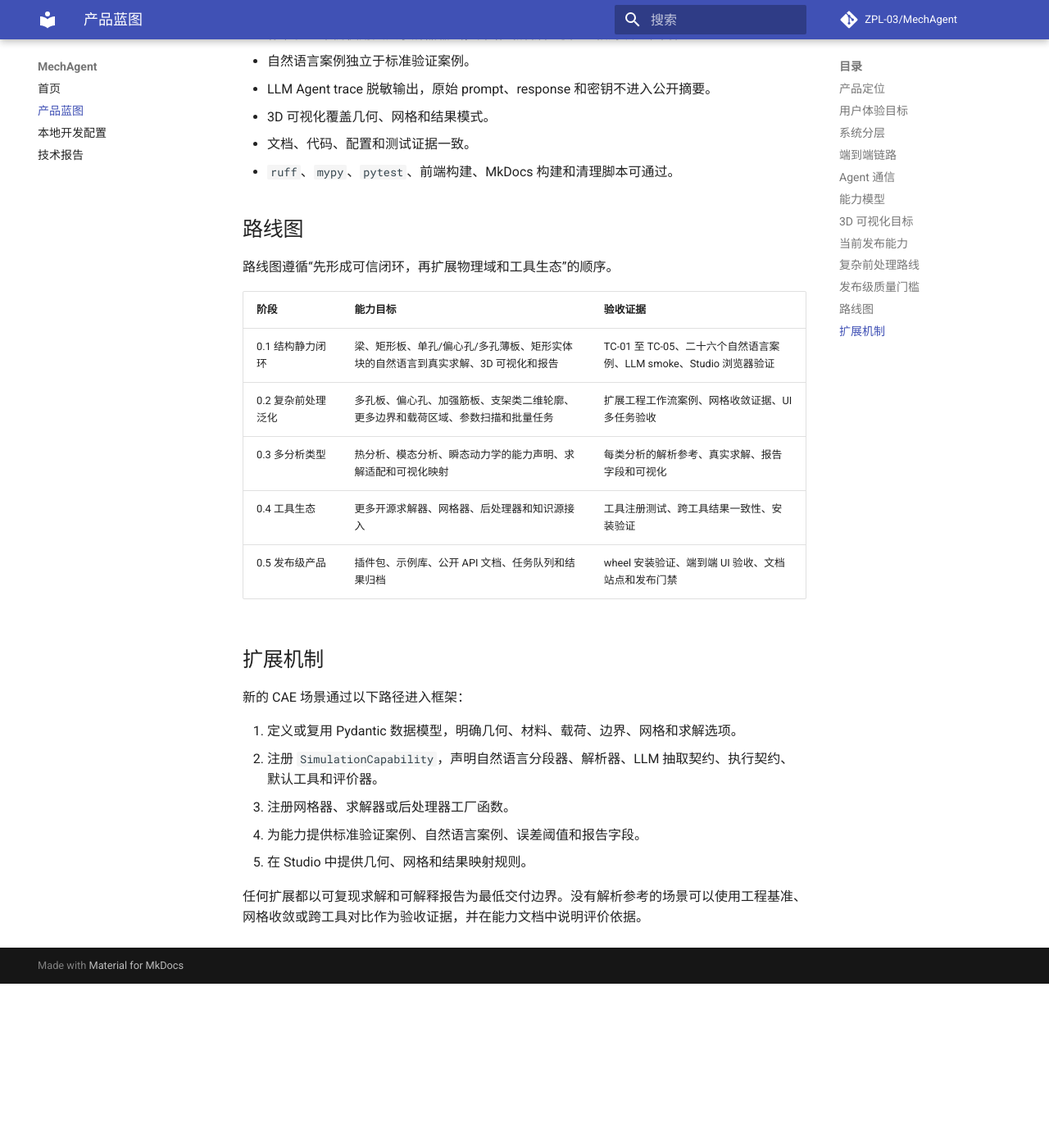
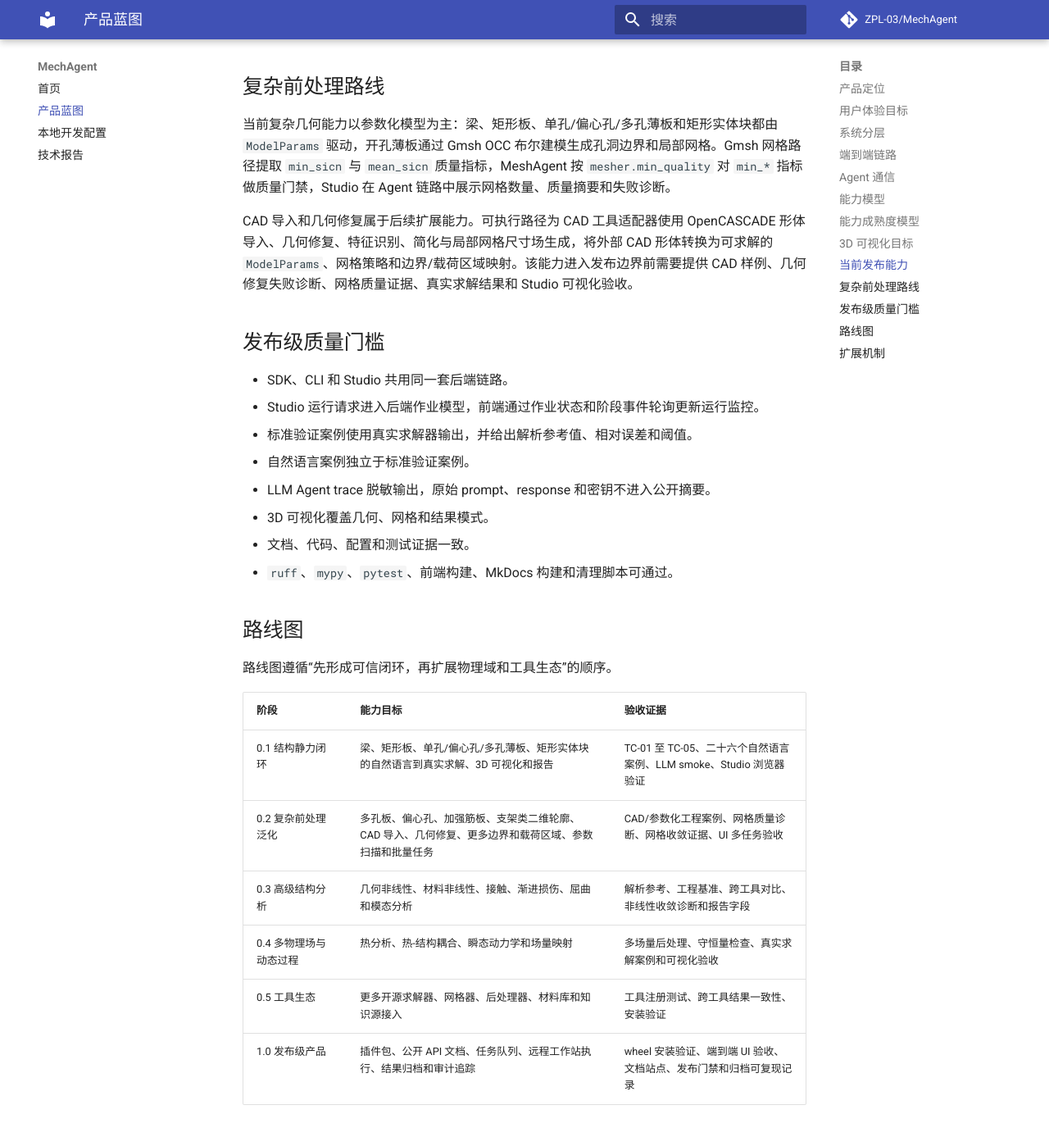
Before and after one commit to ZPL-03/MechAgent, an MkDocs documentation site: the page built from docs/product_blueprint.md, in a window 1280 px wide and 1400 px high, scrolled down 6030 px. Shown: the top 1387 px of the window at 82% size. Built offline with MkDocs 1.6.1 and Material for MkDocs 9.7.7, drawn with Linux system fonts in a browser that asks for light colours; comment, search, counter and statistics services are not loaded; before the commit the page ends 7230 px from its top, so only the background shows below that; some of the changed text lies outside the part shown.

Commit message:
docs: clarify CAE agent framework capabilities

```diff
--- a/docs/product_blueprint.md
+++ b/docs/product_blueprint.md
@@ -118,6 +118,17 @@
 
 框架通用性来自能力声明、工具注册和结构化通信。每个扩展能力都应具备可验证输入、可复核输出、可解释报告和可自动化验收证据。
 
+## 能力成熟度模型
+
+| 等级 | 定义 | 进入条件 |
+| --- | --- | --- |
+| 研究能力 | Agent 能识别工程意图，并形成候选参数、网格策略或工具调用方案 | schema 草案、失败诊断、示例请求 |
+| 可执行能力 | 能从自然语言请求生成求解输入，并完成真实求解和后处理 | 端到端求解记录、阶段产物、报告输出 |
+| 可验证能力 | 有解析参考、工程基准、网格收敛或跨工具对比证据 | 误差阈值、自动化测试、质量门禁 |
+| 发布能力 | Studio、CLI、SDK、文档、清理策略和安装流程一致 | 前端构建、包构建、文档构建、完整门禁 |
+
+当前 `0.1.0` 发布能力处于“发布能力”等级，范围限定为结构线弹性静力分析。CAD 导入、几何修复、非线性材料、接触、渐进损伤和多物理场属于后续能力，进入发布范围前需要达到同等质量门槛。
+
 ## 3D 可视化目标
 
 浏览器端 3D 视图使用 Three.js。可视化层从结构化数据生成场景，不使用静态截图作为模型来源。Three.js 渲染层按几何类型映射求解坐标：梁保持横向弯曲坐标，矩形板和矩形实体块将求解 `Z` 轴映射为竖向轴。
@@ -171,10 +182,11 @@
 | 阶段 | 能力目标 | 验收证据 |
 | --- | --- | --- |
 | 0.1 结构静力闭环 | 梁、矩形板、单孔/偏心孔/多孔薄板、矩形实体块的自然语言到真实求解、3D 可视化和报告 | TC-01 至 TC-05、二十六个自然语言案例、LLM smoke、Studio 浏览器验证 |
-| 0.2 复杂前处理泛化 | 多孔板、偏心孔、加强筋板、支架类二维轮廓、更多边界和载荷区域、参数扫描和批量任务 | 扩展工程工作流案例、网格收敛证据、UI 多任务验收 |
-| 0.3 多分析类型 | 热分析、模态分析、瞬态动力学的能力声明、求解适配和可视化映射 | 每类分析的解析参考、真实求解、报告字段和可视化 |
-| 0.4 工具生态 | 更多开源求解器、网格器、后处理器和知识源接入 | 工具注册测试、跨工具结果一致性、安装验证 |
-| 0.5 发布级产品 | 插件包、示例库、公开 API 文档、任务队列和结果归档 | wheel 安装验证、端到端 UI 验收、文档站点和发布门禁 |
+| 0.2 复杂前处理泛化 | 多孔板、偏心孔、加强筋板、支架类二维轮廓、CAD 导入、几何修复、更多边界和载荷区域、参数扫描和批量任务 | CAD/参数化工程案例、网格质量诊断、网格收敛证据、UI 多任务验收 |
+| 0.3 高级结构分析 | 几何非线性、材料非线性、接触、渐进损伤、屈曲和模态分析 | 解析参考、工程基准、跨工具对比、非线性收敛诊断和报告字段 |
+| 0.4 多物理场与动态过程 | 热分析、热-结构耦合、瞬态动力学和场量映射 | 多场量后处理、守恒量检查、真实求解案例和可视化验收 |
+| 0.5 工具生态 | 更多开源求解器、网格器、后处理器、材料库和知识源接入 | 工具注册测试、跨工具结果一致性、安装验证 |
+| 1.0 发布级产品 | 插件包、公开 API 文档、任务队列、远程工作站执行、结果归档和审计追踪 | wheel 安装验证、端到端 UI 验收、文档站点、发布门禁和归档可复现记录 |
 
 ## 扩展机制
 
--- a/docs/technical_report.md
+++ b/docs/technical_report.md
@@ -10,6 +10,18 @@
 用于精度回归；开孔薄板用于验证复杂几何特征、Gmsh 布尔建模、多孔布尔切割、局部网格控制、外边界约束、孔边自由边界、真实求解和结果场展示。生产入口接收真实工程仿真需求描述，不接收测试编号作为工作流任务。
 
 产品蓝图见 [docs/product_blueprint.md](product_blueprint.md)。蓝图定义了总体架构、产品入口、能力模型、几何建模、网格划分、结果场、进度状态和路线图；当前 Studio 以 Three.js 3D 视图、结构化摘要和 Markdown 报告作为主要交互表达。
+
+## 能力边界与扩展验收
+
+| 能力域 | 当前发布边界 | 扩展进入条件 |
+| --- | --- | --- |
+| 自然语言解析 | 结构静力梁、板、开孔板和实体块；支持中英文、工程单位、材料别名和复合请求拆分 | 新能力提供解析器、缺参诊断、LLM 抽取契约、自然语言案例和歧义处理规则 |
+| 几何建模 | 参数化梁、矩形薄板、单孔/偏心孔/多孔薄板和矩形实体块 | CAD 导入、几何修复或复杂零件生成需要给出边界/载荷区域映射、失败诊断和可视化验收 |
+| 网格划分 | 结构化梁/实体网格、Gmsh OCC 壳网格、`min_sicn`/`mean_sicn` 质量指标 | 自适应网格和多网格器需要给出质量指标、网格收敛证据和跨工具一致性检查 |
+| 求解能力 | CalculiX 结构线弹性静力；B31、S3/S4、C3D8R 单元 | 非线性、接触、损伤、动力学或多物理场需要求解器输入契约、收敛诊断、后处理字段和验收基准 |
+| 报告与可视化 | 几何/网格/结果三类视图、位移和可用应力场、Markdown 工程报告 | 新场量需要颜色映射、单位、图例、报告字段和可复现摘要 |
+
+扩展能力以 `SimulationCapability` 为入口，只有在 Studio、CLI、SDK、测试、文档、清理策略和真实求解证据一致时进入发布边界。
 
 ## 本机环境
 
```
Also changed, not shown: other parts of docs/product_blueprint.md (+1 -1 lines), other parts of docs/technical_report.md (+5 -5 lines), CHANGELOG.md (+3 -0 lines), README.md (+20 -6 lines), docs/index.md (+9 -0 lines), knowledge/sources/calculix_structural_workflow.md (+1 -1 lines), packages/mechagent-core/README.md (+4 -0 lines), packages/mechagent/README.md (+11 -0 lines), 1 other file.
